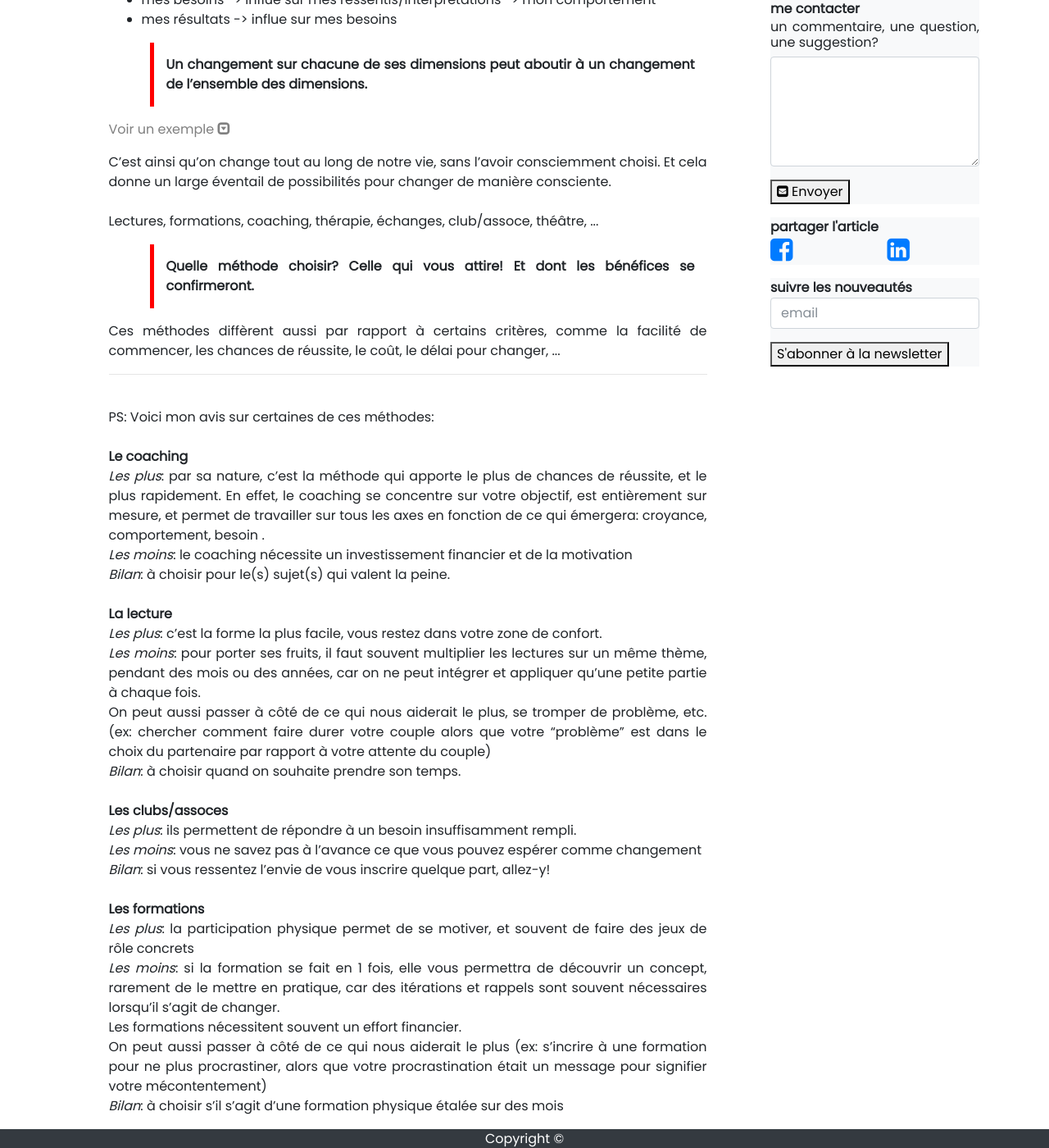
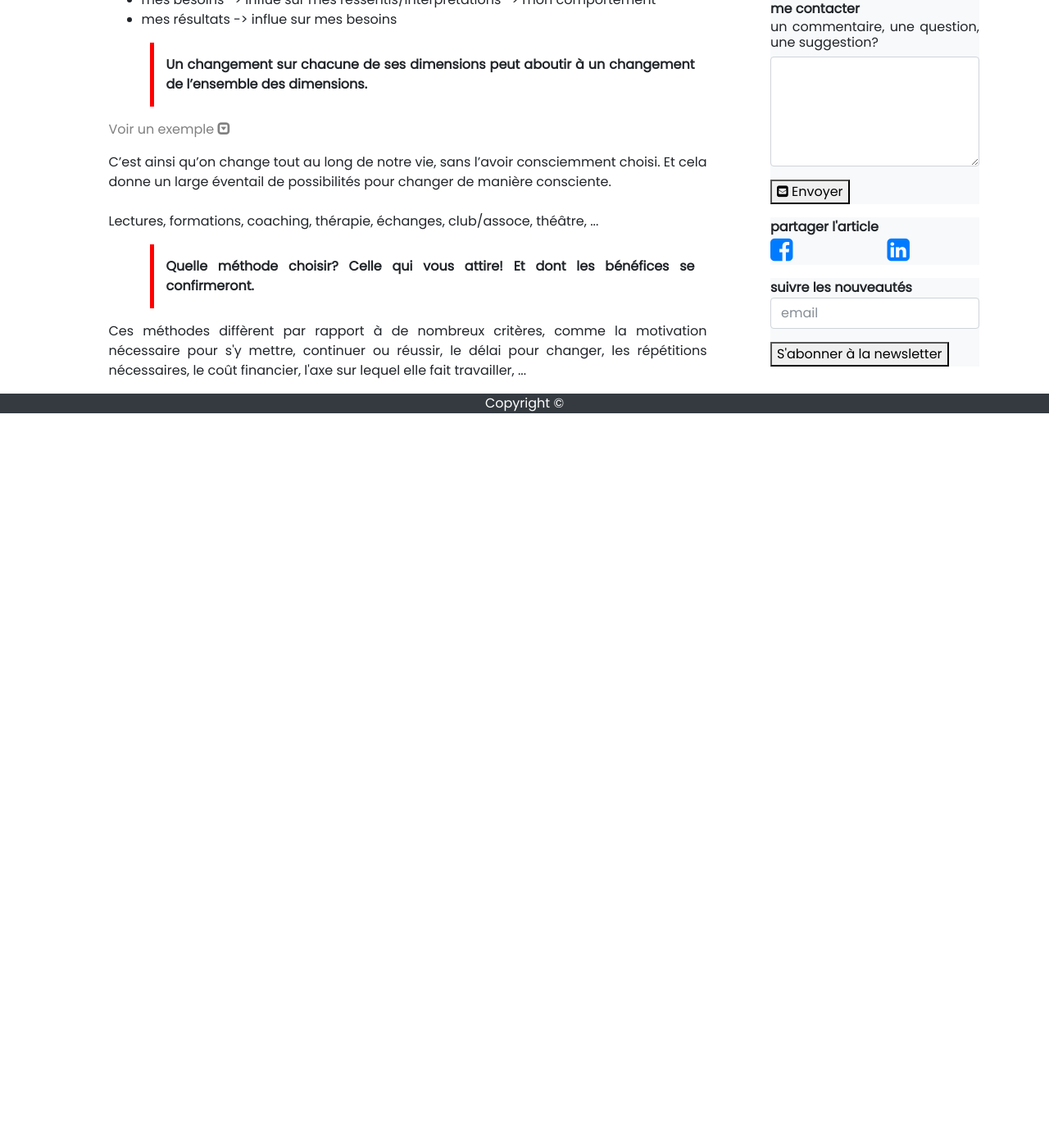
Before and after one commit to OrgaEvolutions/Nathoup.github.io, a Jekyll site: the page built from articles/axes_changer.html, in a window 1280 px wide and 1400 px high, scrolled down 401 px. Shown: the whole window at 82% size. Built offline with Jekyll 4.4.1, drawn with Linux system fonts in a browser that asks for light colours; nearby versions of some CDN libraries; some web fonts are replaced; after the commit the page ends 905 px from its top, so only the background shows below that; some of the changed text lies outside the part shown.

Commit message:
Update axes_changer.html

```diff
--- a/articles/axes_changer.html
+++ b/articles/axes_changer.html
@@ -1,6 +1,6 @@
 ---
 layout: article
-title: "De quelles façons parvenir à changer?"
+title: "Par quel axe puis-je changer?"
 date: 2018-03-19
 intro: "Analyser son passé ou se focaliser sur son futur, se prendre en main ou se faire accompagner, se former en continu ou ponctuellement,… vous hésitez?"
 tags: agir
@@ -56,8 +56,10 @@
 {% include al type='fin_paragraphe' %}
 
 {% include al type='paragraphe' %}
-Ces méthodes diffèrent aussi par rapport à certains critères, comme la facilité de commencer, les chances de réussite, le coût, le délai pour changer, ...
+Ces méthodes diffèrent par rapport à de nombreux critères, comme la motivation nécessaire pour s'y mettre, continuer ou réussir,
+le délai pour changer, les répétitions nécessaires, le coût financier, l'axe sur lequel elle fait travailler, ...
 
+<!--
 <br><hr><br>PS: Voici mon avis sur certaines de ces méthodes:
 <br><br>
 <b>Le coaching</b>
@@ -83,3 +85,4 @@
 <br>On peut aussi passer à côté de ce qui nous aiderait le plus (ex: s’incrire à une formation pour ne plus procrastiner, alors que votre procrastination était un message pour signifier votre mécontentement)
 <br><i>Bilan</i>: à choisir s’il s’agit d’une formation physique étalée sur des mois
 {% include al type='fin_paragraphe' %}
+-->
```
